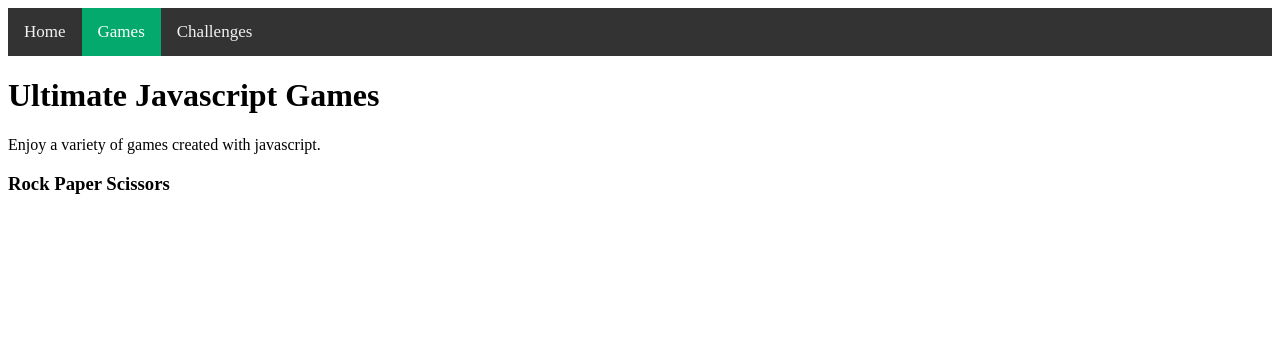
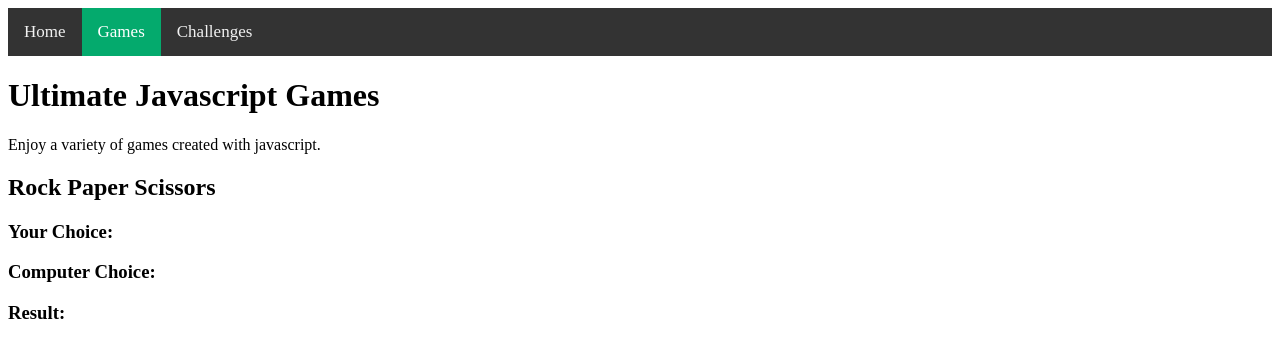
Before and after one commit to DevinSimpson/Ultimate_Javascript_Practice, a plain HTML site: page games.html in a window 1280 px wide. Drawn offline with Linux system fonts and the light colour scheme.

Commit message:
add display for rock paper scissors

```diff
--- a/games.html
+++ b/games.html
@@ -18,7 +18,11 @@
         <p>Enjoy a variety of games created with javascript.</p>
     </div>
     <div class="game">
-        <h3>Rock Paper Scissors</h3>
+        <h2>Rock Paper Scissors</h2>
+        <h3>Your Choice:<span id="user-choice"></span></h3>
+        <h3>Computer Choice:<span id="computer-choice"></span></h3>
+        <h3>Result:<span id="result"></span></h3>
+
     </div>
     <script src="rockpaperscissors.js"></script>
 </body>
```
